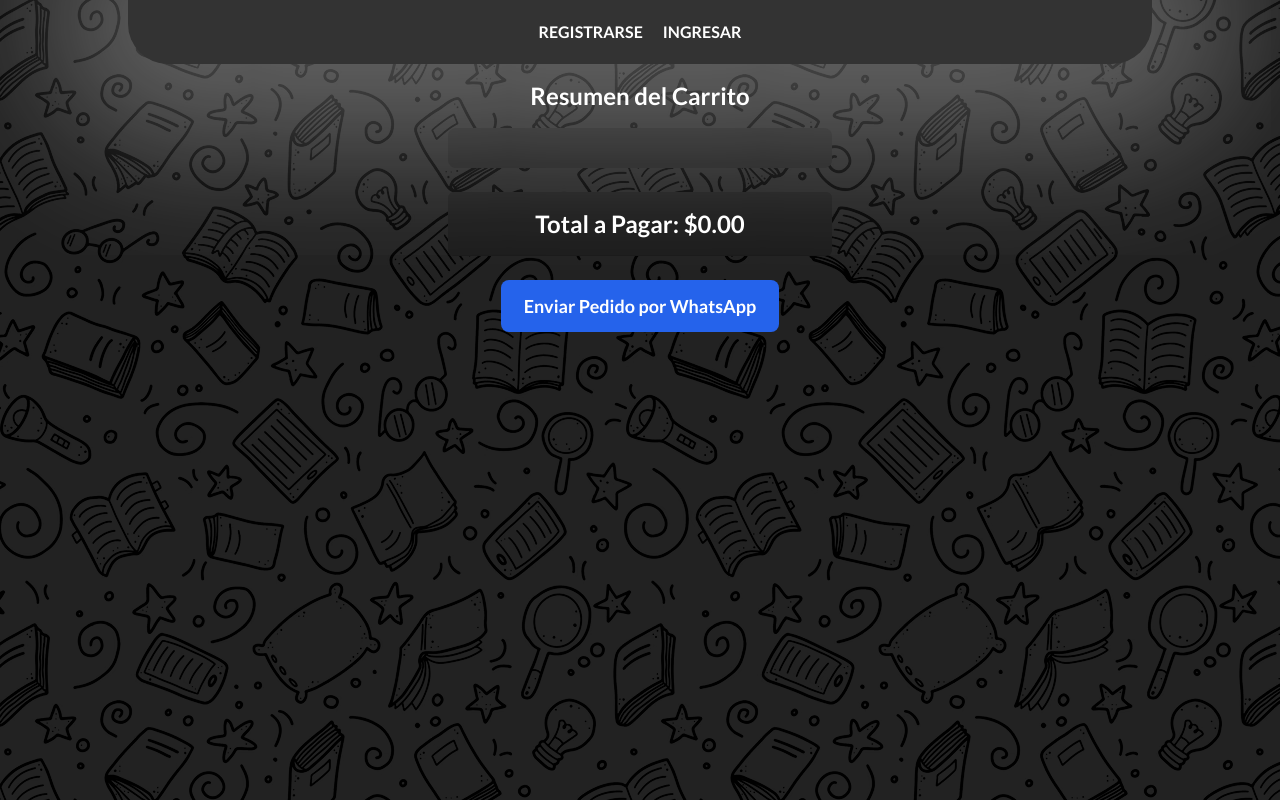
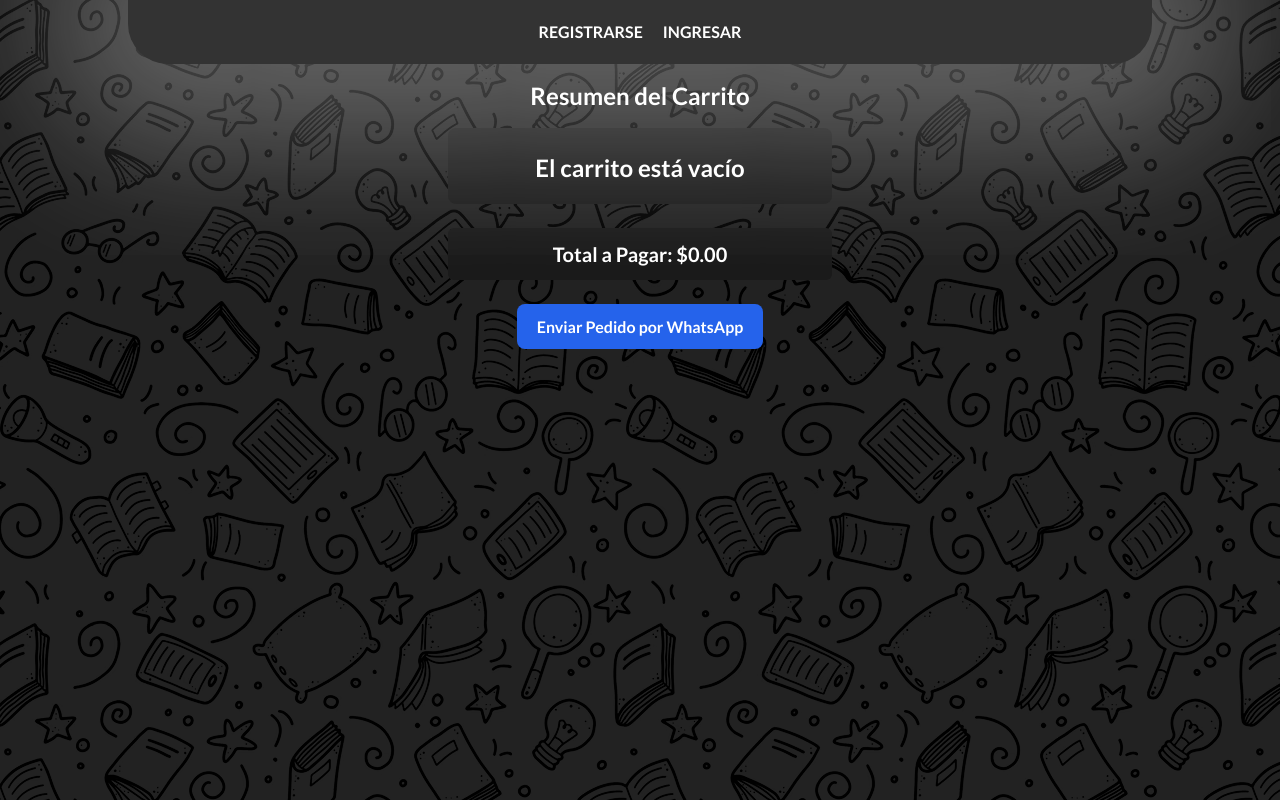
Before and after one commit to TomasFrattin/BookShopFrontEnd, a React (Vite) app: page /summary in a window 1280 px wide. Built offline with nearby package versions, Linux system fonts and the light colour scheme.

Commit message:
feat(cart): add empty cart verification before submitting

```diff
--- a/src/schemas/books.js
+++ b/src/schemas/books.js
@@ -1,4 +1,4 @@
-import z from "zod";
+import { z } from "zod";
 
 export const bookSchema = z.object({
   title: z
--- a/src/user/Cart.jsx
+++ b/src/user/Cart.jsx
@@ -44,7 +44,10 @@ export function Cart() {
   const handleToggleCart = () => setIsCartVisible(!isCartVisible);
 
   // Calculamos la cantidad total de productos en el carrito
-  const totalItemsInCart = cart.reduce((total, product) => total + product.quantity, 0);
+  const totalItemsInCart = cart.reduce(
+    (total, product) => total + product.quantity,
+    0
+  );
 
   return (
     <>
@@ -81,6 +84,13 @@ export function Cart() {
               </button>
             </div>
 
+            {cart.length === 0 ? (
+              <div className="flex justify-center items-center h-40">
+                <p className="text-2xl font-semibold text-white text-center">
+                  El carrito está vacío
+                </p>
+              </div>
+            ) : (
               <ul className="grid grid-cols-1 sm:grid-cols-2 lg:grid-cols-3 gap-4">
                 {cart.map((product) => (
                   <CartItem
@@ -91,7 +101,7 @@ export function Cart() {
                   />
                 ))}
               </ul>
-
+            )}
             <div className="mt-6 flex gap-4">
               <button
                 onClick={() => {
--- a/src/user/Summary.jsx
+++ b/src/user/Summary.jsx
@@ -19,28 +19,31 @@ export function Summary() {
 
   const handleSubmit = async (e) => {
     e.preventDefault();
+
+    if (cart.length === 0) {
+      setErrorMessages(["El carrito está vacío. Agrega productos antes de enviar el pedido."]);
+      return;
+    }
+
     const message = `Hola, mi nombre es ${username}. Quisiera encargar: ${cart
       .map((product) => `${product.title} (${product.quantity})`)
       .join(", ")}.
 
     El total del pedido es $${totalAmount}.`;
 
-    const whatsappLink = `https://wa.me/${3417181961}?text=${encodeURIComponent(
-      message
-    )}`;
+    const whatsappLink = `https://wa.me/${3417181961}?text=${encodeURIComponent(message)}`;
 
     try {
       await api.post("/sales", {
         username,
-
         books: cart.map((product) => ({
           bookId: product.id,
           quantity: product.quantity,
           price: product.price,
         })),
-
         totalAmount: totalAmount.toFixed(2),
       });
+
       setSuccessMessage({
         type: "success",
         message: "El pedido ha sido registrado",
@@ -50,9 +53,7 @@ export function Summary() {
         window.open(whatsappLink, "_blank");
       }, 2000);
     } catch (error) {
-      setErrorMessages([
-        "Uno de los libros del carrito no cuenta con la existencia suficiente.",
-      ]);
+      setErrorMessages(["Uno de los libros del carrito no cuenta con la existencia suficiente."]);
     }
   };
 
@@ -68,11 +69,18 @@ export function Summary() {
           <h1 className="text-2xl font-semibold text-white">
             Resumen del Carrito
           </h1>
-          <ul className="bg-custom2 list-none space-y-4 rounded-lg p-5 overflow-y-auto max-h-[500px]">
+
+          <div className="bg-custom2 rounded-lg p-5 overflow-y-auto max-h-[500px] flex items-center justify-center">
+            {cart.length === 0 ? (
+              <p className="pt-1 text-white font-bold text-2xl">
+                El carrito está vacío
+              </p>
+            ) : (
+              <ul className="list-none space-y-4 w-full">
                 {cart.map((product) => (
                   <div
                     key={product.id}
-                className="bg-custom1 p-4  rounded-lg shadow-sm hover:bg-gray-600 transition-colors duration-300"
+                    className="bg-custom1 p-4 rounded-lg shadow-sm hover:bg-gray-600 transition-colors duration-300"
                   >
                     <li className="flex items-center gap-8 justify-start">
                       <img
@@ -93,13 +101,15 @@ export function Summary() {
                   </div>
                 ))}
               </ul>
+            )}
+          </div>
 
-          <h2 className="mt-6 text-2xl font-bold text-white bg-custom2 p-4 rounded-md">
+          <h2 className="mt-6 text-xl font-bold text-white bg-custom2 p-3 rounded-md">
             Total a Pagar: ${totalAmount.toFixed(2)}
           </h2>
 
           <button
-            className="my-6 bg-blue-600 font-bold text-white rounded-lg text-lg hover:bg-blue-700 transition"
+            className="my-6 bg-blue-600 font-bold text-white rounded-lg text-md hover:bg-blue-700 transition"
             onClick={handleSubmit}
           >
             Enviar Pedido por WhatsApp
@@ -124,4 +134,6 @@ export function Summary() {
       </section>
     </div>
   );
+
+
 }
```
Lines whose indentation alone changed are shown as unchanged.
